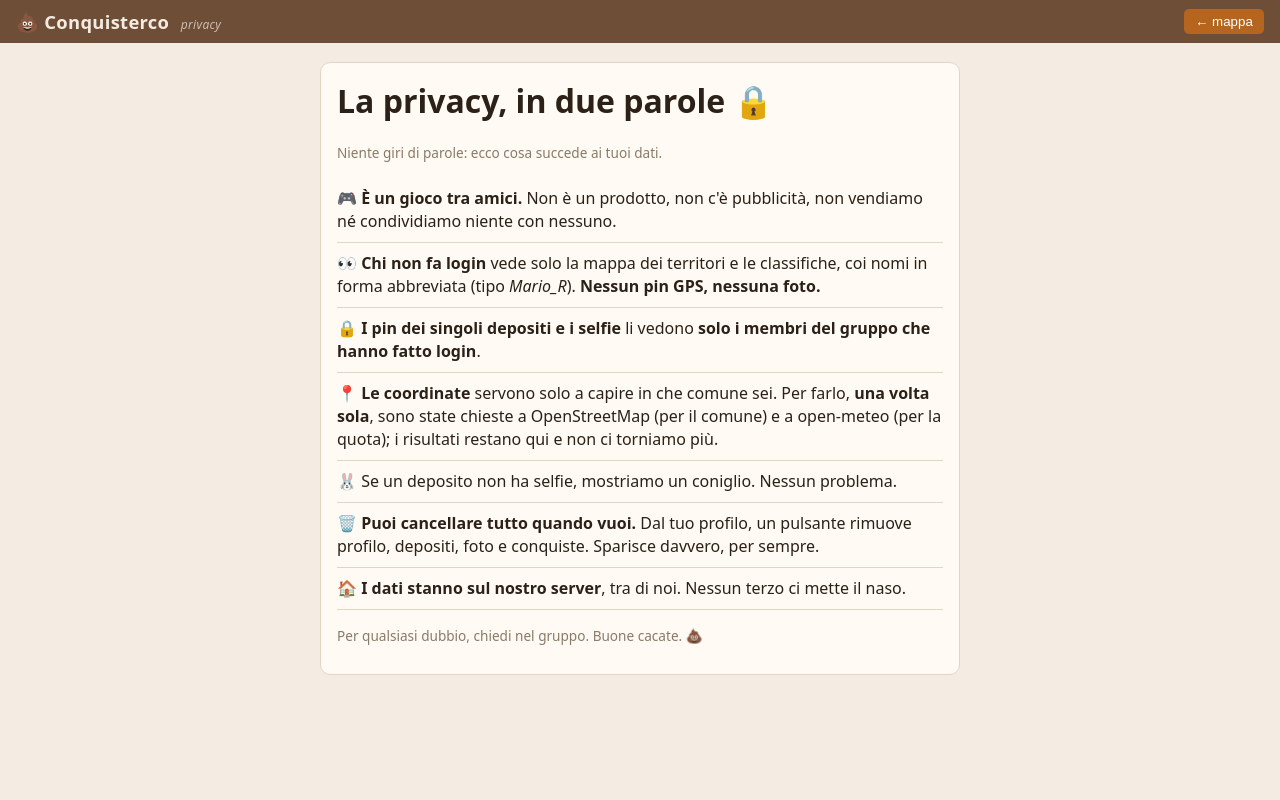
After one commit to that-ugly-cat/conquisterco, a FastAPI app: template conquisterco/app/templates/privacy.html in a window 1280 px wide. The commit adds this page. Run offline with FastAPI, Linux system fonts and the light colour scheme; the template is opened without the code that fills it, so the values that code supplies are empty; parts of the project's set-up code (start-up, migrations or seed data) failed here and were passed over.

Commit message:
Informativa privacy breve e rassicurante
Pagina /privacy pubblica: cosa vede chi non è loggato (solo mappa+classifiche,
nomi abbreviati, niente pin/foto), chi vede i selfie, l'egress una tantum a
OSM/open-meteo, il diritto di cancellare tutto dal profilo, dati sul proprio
server. Link 🔒 privacy nell'header, accessibile a tutti.

Co-Authored-By: Claude Opus 4.8 <noreply@anthropic.com>

```diff
--- a/conquisterco/app/main.py
+++ b/conquisterco/app/main.py
@@ -107,6 +107,11 @@ def login(request: Request, username: str = Form(...), password: str = Form(...)
 def logout(request: Request):
     request.session.clear()
     return RedirectResponse("/", status_code=303)
+
+
+@app.get("/privacy", response_class=HTMLResponse)
+def privacy_page(request: Request):
+    return templates.TemplateResponse(request, "privacy.html", {})
 
 
 # --- API pubbliche --------------------------------------------------------
--- a/conquisterco/app/static/style.css
+++ b/conquisterco/app/static/style.css
@@ -13,6 +13,10 @@ header{display:flex;justify-content:space-between;align-items:center;padding:.55
 .auth button{padding:.3rem .7rem;border:0;border-radius:5px;background:var(--accent);color:#fff;cursor:pointer}
 .badge-ok{font-size:.75rem;background:#3c7a3c;padding:.2rem .5rem;border-radius:5px}
 .auth a{text-decoration:none}
+.mini-link{color:var(--cream);opacity:.75;font-size:.78rem;text-decoration:none}
+.mini-link:hover{opacity:1;text-decoration:underline}
+.privacy-list{list-style:none;padding:0;margin:1rem 0}
+.privacy-list li{padding:.55rem 0;border-bottom:1px solid var(--line);line-height:1.45}
 
 .admin-wrap{max-width:900px;margin:1.2rem auto;padding:0 1rem}
 .admin-wrap h2{color:var(--brown-d)}
--- a/conquisterco/app/templates/index.html
+++ b/conquisterco/app/templates/index.html
@@ -11,6 +11,7 @@
   <header>
     <div class="brand">💩 <b>Conquisterco</b> <span class="tag">il Cacasto</span></div>
     <div class="auth">
+      <a href="/privacy" class="mini-link" title="informativa privacy">🔒 privacy</a>
       {% if logged %}
         <a href="/me"><button class="badge-ok">{{ me }}</button></a>
         {% if admin %}<a href="/admin"><button>admin</button></a>{% endif %}
--- /dev/null
+++ b/conquisterco/app/templates/privacy.html
@@ -0,0 +1,34 @@
+<!DOCTYPE html>
+<html lang="it">
+<head>
+  <meta charset="utf-8">
+  <meta name="viewport" content="width=device-width, initial-scale=1">
+  <title>Conquisterco — privacy</title>
+  <link rel="stylesheet" href="/static/style.css">
+</head>
+<body>
+  <header>
+    <div class="brand">💩 <b>Conquisterco</b> <span class="tag">privacy</span></div>
+    <div class="auth"><a href="/"><button>← mappa</button></a></div>
+  </header>
+
+  <div class="prof-wrap">
+    <div class="card" style="max-width:640px;margin:0 auto">
+      <h1 style="margin-top:0">La privacy, in due parole 🔒</h1>
+      <p class="muted">Niente giri di parole: ecco cosa succede ai tuoi dati.</p>
+
+      <ul class="privacy-list">
+        <li>🎮 <b>È un gioco tra amici.</b> Non è un prodotto, non c'è pubblicità, non vendiamo né condividiamo niente con nessuno.</li>
+        <li>👀 <b>Chi non fa login</b> vede solo la mappa dei territori e le classifiche, coi nomi in forma abbreviata (tipo <i>Mario_R</i>). <b>Nessun pin GPS, nessuna foto.</b></li>
+        <li>🔒 <b>I pin dei singoli depositi e i selfie</b> li vedono <b>solo i membri del gruppo che hanno fatto login</b>.</li>
+        <li>📍 <b>Le coordinate</b> servono solo a capire in che comune sei. Per farlo, <b>una volta sola</b>, sono state chieste a OpenStreetMap (per il comune) e a open-meteo (per la quota); i risultati restano qui e non ci torniamo più.</li>
+        <li>🐰 Se un deposito non ha selfie, mostriamo un coniglio. Nessun problema.</li>
+        <li>🗑️ <b>Puoi cancellare tutto quando vuoi.</b> Dal tuo profilo, un pulsante rimuove profilo, depositi, foto e conquiste. Sparisce davvero, per sempre.</li>
+        <li>🏠 <b>I dati stanno sul nostro server</b>, tra di noi. Nessun terzo ci mette il naso.</li>
+      </ul>
+
+      <p class="muted">Per qualsiasi dubbio, chiedi nel gruppo. Buone cacate. 💩</p>
+    </div>
+  </div>
+</body>
+</html>
```
